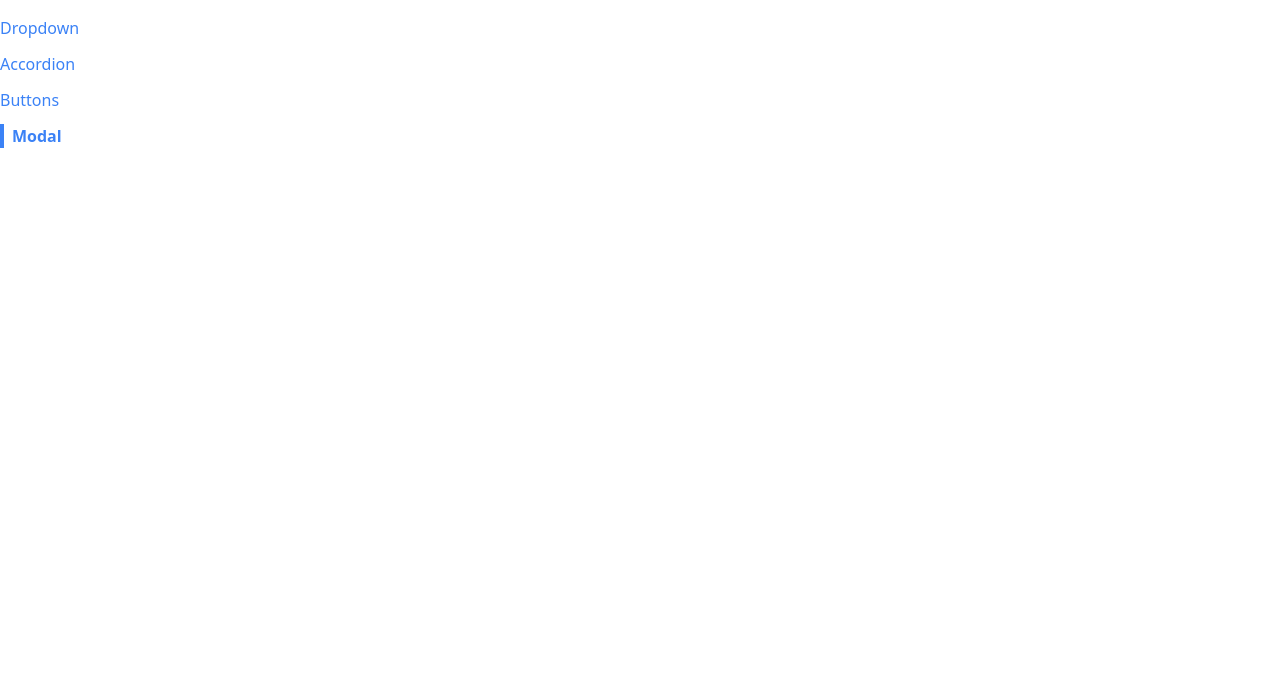
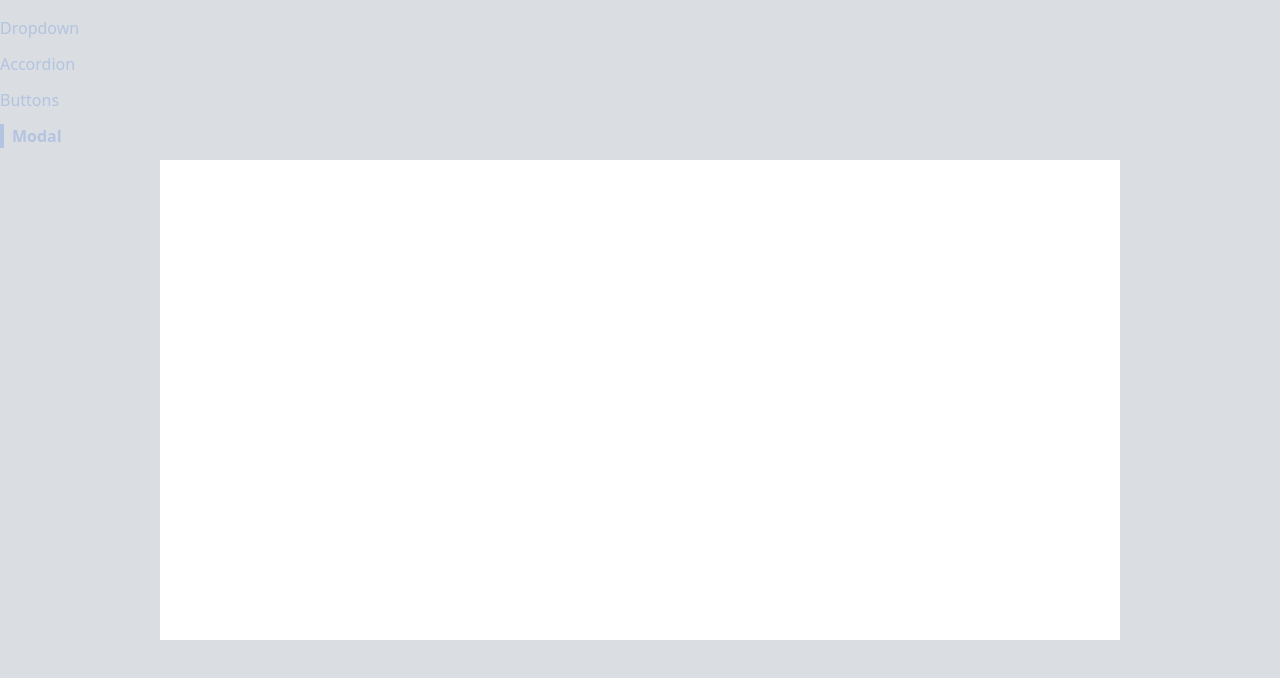
Before and after one commit to OmarShebl36/Customized-Components, a React (Create React App) app: page /modal in a window 1280 px wide. Shown: the top 678 px of the page. Built offline with nearby package versions, Linux system fonts and the light colour scheme.

Commit message:
feat: add modal styling

```diff
--- a/src/components/Modal.tsx
+++ b/src/components/Modal.tsx
@@ -1,5 +1,10 @@
 function Modal() {
-    return <div></div>;
-  }
+  return (
+    <div>
+      <div className='absolute inset-0 bg-gray-300 opacity-80'></div>
+      <div className='absolute inset-40 p-10 bg-white'></div>
+    </div>
+  );
+}
 
-  export default Modal;
+export default Modal;
```
